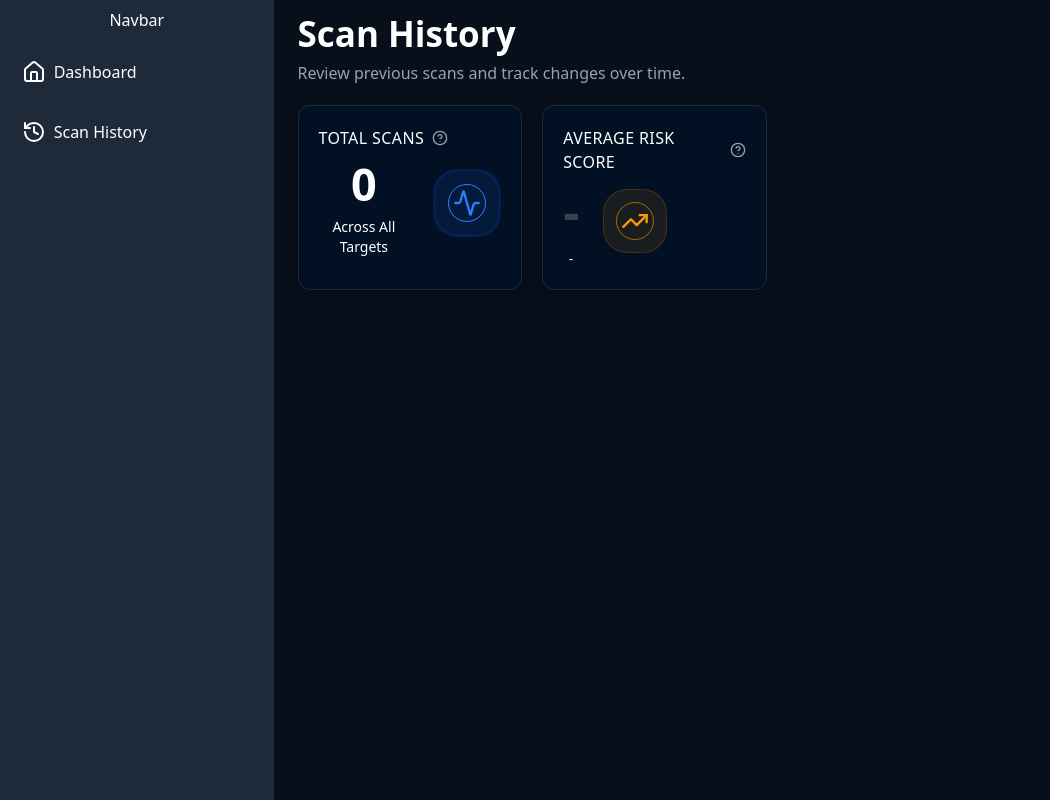
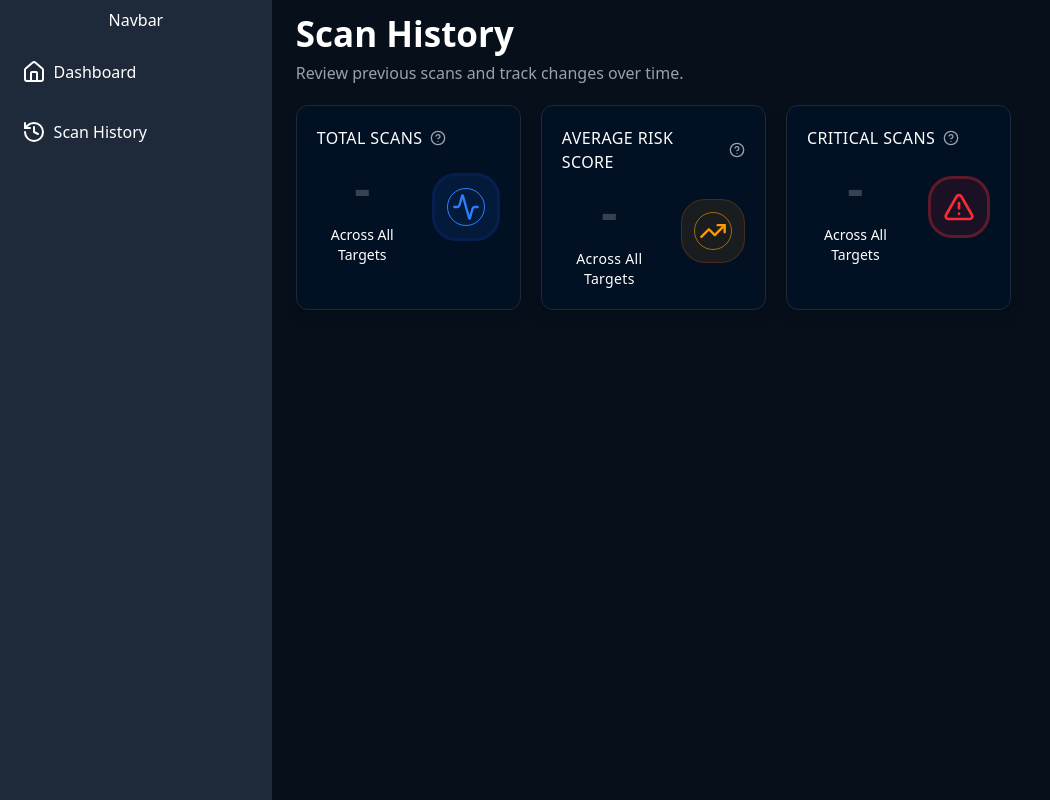
Before and after one commit to Jenushan44/api-security-analyzer, a Next.js app in the folder frontend/: page /scans in a window 1280 px wide. Shown: the whole page, without its empty margins (0-1050 px from the left). Built offline with nearby package versions, Linux system fonts and the light colour scheme; no server answers.

Commit message:
feat: add critical scans card

```diff
--- a/frontend/app/scans/page.tsx
+++ b/frontend/app/scans/page.tsx
@@ -4,13 +4,16 @@ import Navbar from "../../components/Navbar"
 import TotalScansCard from "@/components/scan-history/TotalScansCard"
 import AverageScoreCard from "@/components/scan-history/AverageScoreCard";
 import { ScanResult } from "../../types/scan";
+import CriticalScansCard from "@/components/scan-history/CriticalScansCard";
 
 export default function ScanHistory() {
 
-  const [scan, setScan] = useState<ScanResult[]>([]);
+  const [scans, setScans] = useState<ScanResult[]>([]);
 
   let average_score: number | null = null;
   let currentSum = 0;
+  let critical_count: number | null = null;
+  let criticalCount = 0;
 
   async function fetchScans() {
     const response = await fetch(process.env.NEXT_PUBLIC_API_URL + "/scans",
@@ -19,22 +22,26 @@ export default function ScanHistory() {
       })
 
     const data = await response.json();
-    setScan(data);
+    setScans(data);
   }
 
   useEffect(() => {
     fetchScans()
   }, []);
 
-  if (scan.length == 0) {
+  if (scans.length == 0) {
     average_score = null;
+    critical_count = null;
   }
   else {
-    for (const savedScan of scan) {
+    for (const savedScan of scans) {
       currentSum += savedScan.risk_score;
+      if (savedScan.risk_level === "Critical") {
+        criticalCount += 1;
+      }
     }
-    average_score = currentSum / scan.length;
-    currentSum = 0;
+    average_score = currentSum / scans.length;
+    critical_count = criticalCount;
   }
 
 
@@ -46,8 +53,9 @@ export default function ScanHistory() {
         <p className="text-white text-[35px] font-semibold ml-6 mt-2">Scan History</p>
         <p className="text-gray-400 text-[16px] ml-6">Review previous scans and track changes over time.</p>
         <div className='grid grid-cols-1 md:grid-cols-4 2xl:grid-cols-4 gap-5 px-6 items-stretch'>
-          <TotalScansCard total_scans={scan.length} />
+          <TotalScansCard total_scans={scans.length === 0 ? null : scans.length} />
           <AverageScoreCard averageScore={average_score} />
+          <CriticalScansCard critical_scans={critical_count} />
         </div>
       </div>
 
--- a/frontend/components/scan-history/AverageScoreCard.tsx
+++ b/frontend/components/scan-history/AverageScoreCard.tsx
@@ -6,7 +6,7 @@ function AverageScoreCard({ averageScore }: { averageScore: number | null }) {
 
   const [averageScoreInfo, setAverageScoreInfo] = useState(false);
 
-  let riskLabel = "-";
+  let riskLabel = "Across All Targets";
   if (averageScore != null) {
 
 
@@ -52,8 +52,6 @@ function AverageScoreCard({ averageScore }: { averageScore: number | null }) {
             </div>
           }
           <p className="text-white text-sm text-center tracking-wide">{riskLabel}</p>
-
-
         </div>
 
         <div className="border border-orange-500/20 rounded-3xl p-3 bg-amber-500/10 flex items-center justify-center">
--- /dev/null
+++ b/frontend/components/scan-history/CriticalScansCard.tsx
@@ -0,0 +1,48 @@
+"use client"
+import { useState } from "react";
+import { CircleHelp, TriangleAlert } from "lucide-react";
+
+function CriticalScansCard({ critical_scans }: { critical_scans: number | null }) {
+
+  const [criticalScansInfo, setCriticalScansInfo] = useState(false);
+
+  return (
+    <div className={`w-full min-h-[180px] border border-gray-800 mt-5 border-1 rounded-xl p-5 shadow-lg bg-[#011023]`}>
+      <div className="flex items-center gap-2">
+        <p className='tracking-wide text-white'>CRITICAL SCANS</p>
+        <div className='relative'>
+          <button onClick={() => { setCriticalScansInfo(!criticalScansInfo) }}>
+            <CircleHelp className='text-gray-400 w-4 h-4 translate-y-1/8 cursor-pointer' />
+          </button>
+
+          {criticalScansInfo && (
+            <div className='absolute left-1/2 -translate-x-1/2 p-2 w-50 bottom-full bg-gray-100 border border-gray-300 border-1 rounded-xl'>
+              <p className='text-[13px]'>Critical scans show how many saved scans received a Critical risk level. These scans represent APIs with high-risk findings that should be reviewed first.</p>
+            </div>
+          )}
+        </div>
+
+      </div>
+
+      <div className='flex items-center gap-6'>
+        <div className='flex flex-col items-center'>
+          {(critical_scans == null) ? (
+            <p className='text-[50px] text-[#374151] font-semibold'>-</p>
+          ) :
+            <p className='text-[45px] text-white font-semibold'>{critical_scans}</p>
+          }
+          <p className='text-white text-sm text-center'>Across All Targets</p>
+        </div>
+
+        <div className=" border border-red-500/30 border-3 rounded-3xl p-3 bg-red-500/10 flex items-center justify-center">
+          < TriangleAlert className="text-red-500 w-8 h-8" />
+        </div>
+
+
+
+      </div>
+    </div>
+  )
+}
+
+export default CriticalScansCard
--- a/frontend/components/scan-history/TotalScansCard.tsx
+++ b/frontend/components/scan-history/TotalScansCard.tsx
@@ -27,7 +27,7 @@ function TotalScansCard({ total_scans }: { total_scans: number | null }) {
       <div className='flex items-center gap-6'>
         <div className='flex flex-col items-center'>
           {(total_scans == null) ? (
-            <p className='text-[50px] text-white font-semibold'>-</p>
+            <p className='text-[50px] text-[#374151] font-semibold'>-</p>
           ) :
             <p className='text-[45px] text-white font-semibold'>{total_scans}</p>
           }
```
